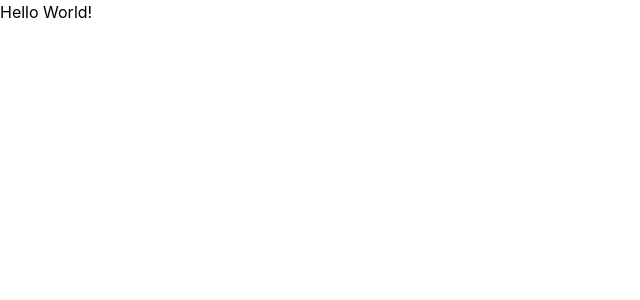
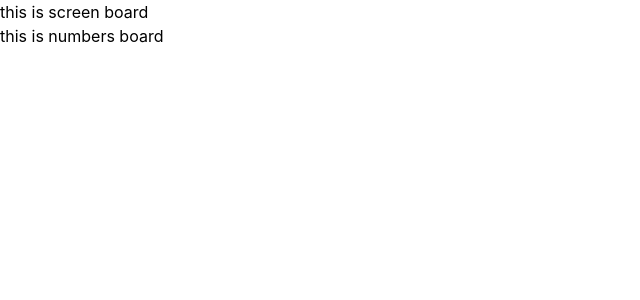
Before and after one commit to Mohamed-Goma-MG/Calculator, a React (Vite) app: page / in a window 1280 px wide. Shown: the top 300 px of the page, without its empty margins (0-640 px from the left). Built offline with nearby package versions, Linux system fonts and the light colour scheme.

Commit message:
update: intial screen and numbers board

```diff
--- a/src/App.tsx
+++ b/src/App.tsx
@@ -1,9 +1,14 @@
-import './App.css'
+import "./App.css";
+import ScreenBoard from "./components/ScreenBoard";
+import NumbersBoard from "./components/NumbersBoard";
 
 function App() {
   return (
-    <h1>Hello World!</h1>
-  )
+    <>
+      <ScreenBoard />
+      <NumbersBoard />
+    </>
+  );
 }
 
-export default App
+export default App;
--- /dev/null
+++ b/src/components/NumbersBoard/NumbersBoard.tsx
@@ -0,0 +1,3 @@
+export default function NumbersBoardUI() {
+  return <div>this is numbers board</div>;
+}
--- /dev/null
+++ b/src/components/NumbersBoard/index.tsx
@@ -0,0 +1,5 @@
+import NumbersBoardUI from "./NumbersBoard";
+
+export default function NumbersBoard() {
+  return <NumbersBoardUI />;
+}
--- /dev/null
+++ b/src/components/ScreenBoard/ScreenBoard.tsx
@@ -0,0 +1,3 @@
+export default function ScreenBoardUI() {
+  return <div>this is screen board</div>;
+}
--- /dev/null
+++ b/src/components/ScreenBoard/index.tsx
@@ -0,0 +1,5 @@
+import ScreenBoardUI from "./ScreenBoard";
+
+export default function ScreenBoard() {
+  return <ScreenBoardUI />;
+}
```
